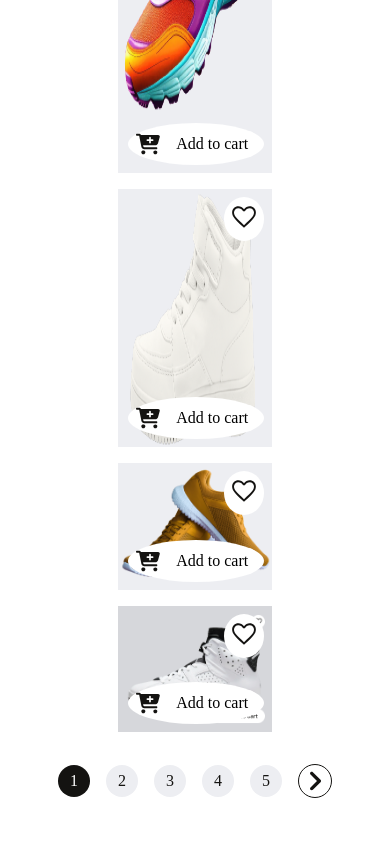
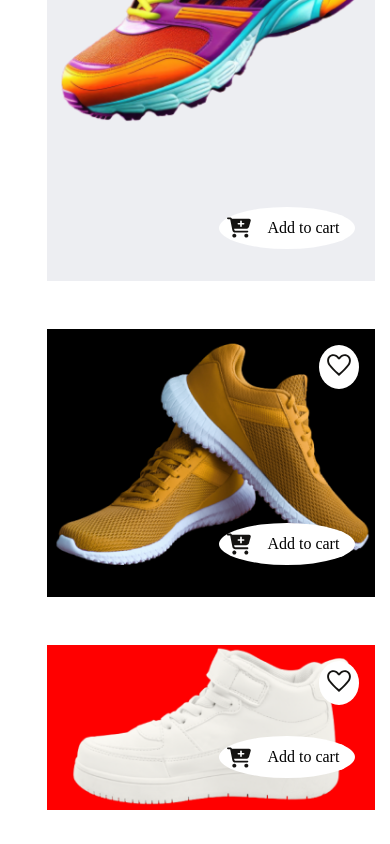
Before and after one commit to kemsguy7/react-ecommerce-app, a React (Vite) app: page / in a window 390 px wide. Shown: the part 2760-3604 px from the top of the page. Before the commit the page ends 3566 px from the top, so only its background shows below. Built offline with nearby package versions, Linux system fonts and the light colour scheme; a web font is replaced by a local one.

Commit message:
More styling to First Gallery

```diff
--- a/src/components/Home/collection/data.js
+++ b/src/components/Home/collection/data.js
@@ -8,11 +8,11 @@ const CollectionItems = [
     },
     {
       id: '2',
-      src: 'sneakers-image-2.png'
+      src: 'sneakers-image-3.png'
     },
     {
       id : '3',
-      src : 'sneakers-image-3.png'
+      src : 'sneakers-image-2.png'
 
     },
     {
--- a/src/components/Home/collection/index.jsx
+++ b/src/components/Home/collection/index.jsx
@@ -28,9 +28,9 @@ const Collection = () => {
   return (
     <div className="collection">
       <div className="collection__container">
-        <div className="collection-top" >
+        <div className="collection-top">
           <h1 className="collection__header">Explore Our New Collection</h1>
-          <p className="collection__description">Some dummy text describing the collection.</p>`
+          <p className="collection__description">Some dummy text describing the collection.</p>
         </div>
 
         <div className="collection__gallery">
@@ -40,7 +40,7 @@ const Collection = () => {
                 <div
                   key={item.id}
                   className={`collection__gallery-item collection__gallery-item--${
-                    index % 4 === 0 ? 'large' : index % 4 === 1 ? 'medium' : 'small'
+                    index === 0 ? 'large' : index === 1 ? 'medium' : index === 2 ? 'small' : 'medium'
                   }`}
                 >
                   <img src={`${collectionsImgPath}${item.src}`} alt={`Item ${item.id}`} />
--- a/src/components/Home/collection/index.scss
+++ b/src/components/Home/collection/index.scss
@@ -81,33 +81,42 @@
 
   &__gallery {
     display: flex;
-    gap: 1rem; // Adjust the gap as needed
+    flex-wrap: wrap;
+    gap: 3rem; // Adjusted gap to reduce space between medium images
     justify-content: space-between;
-    width: 95%; // Adjusted width to make the container wider
-    margin: 1rem auto;
-    flex-wrap: wrap;
-    max-width: 90rem; // Set a max-width to control the overall width of the gallery
+    width: 90%; // Adjusted width to make the container wider
+    margin: 1rem 5rem;
+    max-width: 80rem; // Set a max-width to control the overall width of the gallery
+    border-radius: 6px solid green;
+
   }
 
   &__gallery-item {
     position: relative;
-    width: calc(50% - 0.5rem); // Adjust the width to fit two columns
+    width: calc(48.9% - 1rem); // Adjust the width to fit three columns with reduced gaps
     background-color: #EDEEF2;
+
+
     img {
       width: 100%;
       height: 100%;
+      object-fit: contain;
     }
 
     &--large {
-      height: 27.4rem; // 75% of 39.2rem
+      height: 580px;
+      background-color: #EDEEF2;
     }
 
     &--small {
-      height: 7.9rem; // 75% of 17.2rem
+      height: calc(48% - 1rem);
+      background-color: red;
     }
 
     &--medium {
-      height: 16.15rem; // 75% of 28.2rem
+      height: calc(90.76% - 1rem);
+   //   padding-bottom: -2rem;
+      background-color: black;
     }
 
     .icon {
@@ -117,13 +126,13 @@
       padding: 0.5rem;
 
       &--heart {
-        top: 0.5rem;
-        right: 0.5rem;
+        top: 1rem;
+        right: 1rem;
       }
 
       &--cart {
-        bottom: 0.5rem;
-        right: 0.5rem;
+        bottom: 2rem;
+        right: 1.2rem;
         display: flex;
         align-items: center;
 
@@ -142,6 +151,28 @@
     }
   }
 
+/* Responsive Styles */
+@media (max-width: 1200px) {
+  .collection__gallery {
+    width: 95%;
+    margin: 1rem 2rem;
+  }
+
+  .collection__gallery-item {
+    width: calc(48% - 0.5rem);
+  }
+}
+
+@media (max-width: 768px) {
+  .collection__gallery {
+    width: 100%;
+    margin: 1rem;
+  }
+
+  .collection__gallery-item {
+    width: calc(98% - 0.5rem);
+  }
+}
 
 
   .fade-enter {
```
